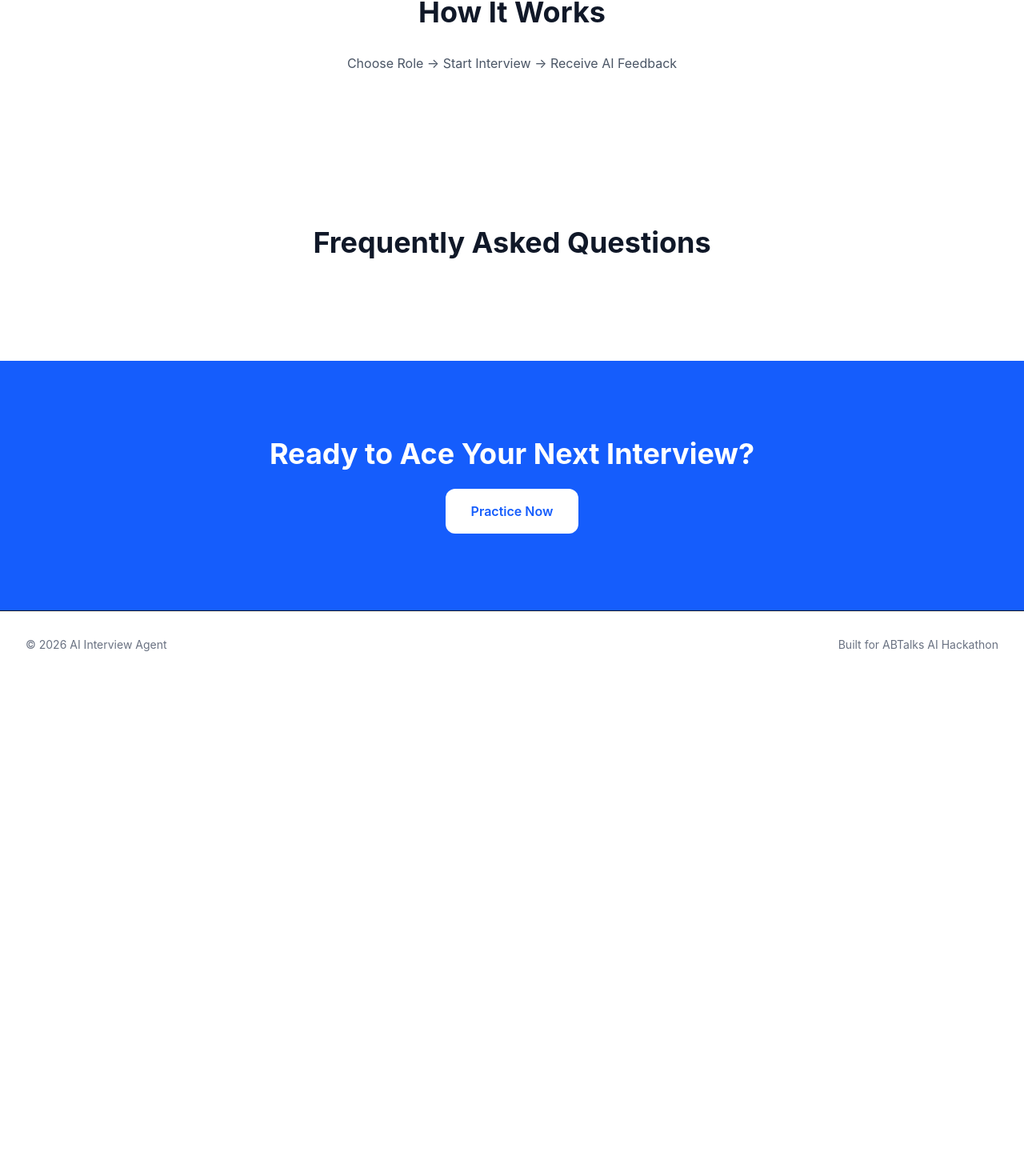
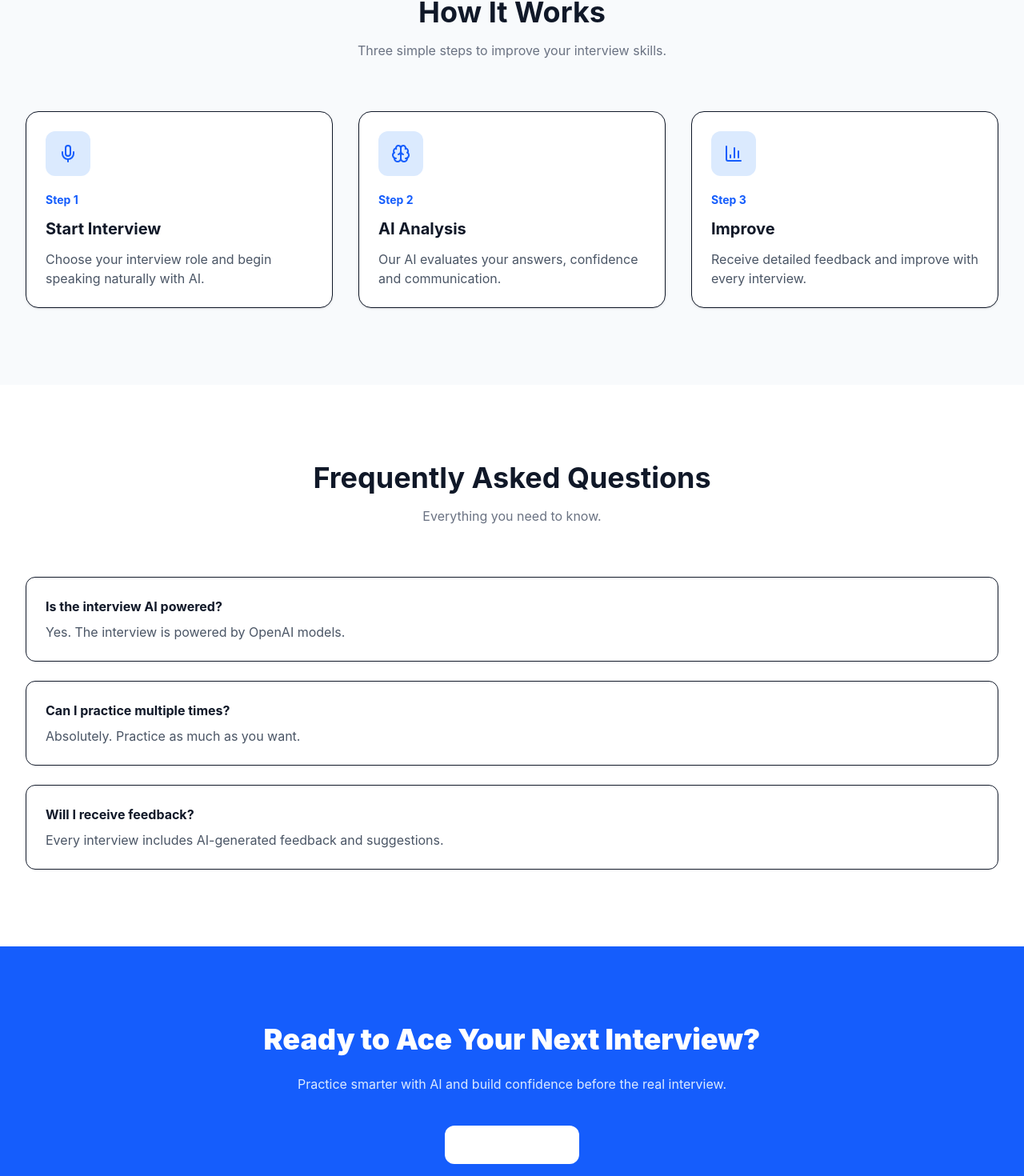
Before and after one commit to Codedbyriyad/AI-Interview-Agent, a React app in the folder frontend/: page / in a window 1280 px wide. Shown: the part 1758-3228 px from the top of the page at 80% size. Before the commit the page ends 2606 px from the top, so only its background shows below. Built offline with nearby package versions, Linux system fonts and the light colour scheme; the HTML template or start-up script is replaced by a standard one.

Commit message:
Complete landing page foundation

```diff
--- a/frontend/src/app/router.jsx
+++ b/frontend/src/app/router.jsx
@@ -1,8 +1,7 @@
-import {
-  createBrowserRouter,
-} from "react-router-dom";
+import { createBrowserRouter } from "react-router-dom";
 
 import MainLayout from "../layouts/MainLayout";
+
 import Home from "../pages/Home";
 import Interview from "../pages/Interview";
 import Feedback from "../pages/Feedback";
--- a/frontend/src/components/common/Footer.jsx
+++ b/frontend/src/components/common/Footer.jsx
@@ -4,13 +4,13 @@ function Footer() {
   return (
     <footer className="border-t py-8">
       <Container>
-        <div className="flex flex-col items-center justify-between gap-3 md:flex-row">
-          <p className="text-sm text-gray-500">
-            © 2026 AI Interview Agent
-          </p>
+        <div className="flex flex-col items-center justify-between gap-4 md:flex-row">
+          <h2 className="font-bold text-blue-600">
+            AI Interview Agent
+          </h2>
 
           <p className="text-sm text-gray-500">
-            Built for ABTalks AI Hackathon
+            © 2026 AI Interview Agent. All rights reserved.
           </p>
         </div>
       </Container>
--- a/frontend/src/components/landing/CTA.jsx
+++ b/frontend/src/components/landing/CTA.jsx
@@ -1,13 +1,24 @@
+import Container from "../common/Container";
+import Button from "../ui/Button";
+
 function CTA() {
   return (
     <section className="bg-blue-600 py-24 text-center text-white">
-      <h2 className="mb-6 text-4xl font-bold">
-        Ready to Ace Your Next Interview?
-      </h2>
+      <Container>
+        <h2 className="text-4xl font-black">
+          Ready to Ace Your Next Interview?
+        </h2>
 
-      <button className="rounded-xl bg-white px-8 py-4 font-semibold text-blue-600">
-        Practice Now
-      </button>
+        <p className="mx-auto mt-6 max-w-2xl text-blue-100">
+          Practice smarter with AI and build confidence before the real interview.
+        </p>
+
+        <Button
+          className="mt-10 bg-white text-blue-600 hover:bg-gray-100"
+        >
+          Start Practicing
+        </Button>
+      </Container>
     </section>
   );
 }
--- a/frontend/src/components/landing/FAQ.jsx
+++ b/frontend/src/components/landing/FAQ.jsx
@@ -1,9 +1,47 @@
+import Container from "../common/Container";
+import SectionTitle from "../ui/SectionTitle";
+
 function FAQ() {
   return (
-    <section className="py-24 text-center">
-      <h2 className="mb-8 text-4xl font-bold">
-        Frequently Asked Questions
-      </h2>
+    <section id="faq" className="py-24">
+      <Container>
+        <SectionTitle
+          title="Frequently Asked Questions"
+          subtitle="Everything you need to know."
+        />
+
+        <div className="space-y-6">
+          <div className="rounded-xl border p-6">
+            <h3 className="font-bold">
+              Is the interview AI powered?
+            </h3>
+
+            <p className="mt-2 text-gray-600">
+              Yes. The interview is powered by OpenAI models.
+            </p>
+          </div>
+
+          <div className="rounded-xl border p-6">
+            <h3 className="font-bold">
+              Can I practice multiple times?
+            </h3>
+
+            <p className="mt-2 text-gray-600">
+              Absolutely. Practice as much as you want.
+            </p>
+          </div>
+
+          <div className="rounded-xl border p-6">
+            <h3 className="font-bold">
+              Will I receive feedback?
+            </h3>
+
+            <p className="mt-2 text-gray-600">
+              Every interview includes AI-generated feedback and suggestions.
+            </p>
+          </div>
+        </div>
+      </Container>
     </section>
   );
 }
--- a/frontend/src/components/landing/HowItWorks.jsx
+++ b/frontend/src/components/landing/HowItWorks.jsx
@@ -1,13 +1,64 @@
+import { Mic, Brain, BarChart3 } from "lucide-react";
+import SectionTitle from "../ui/SectionTitle";
+import Card from "../ui/Card";
+import Container from "../common/Container";
+
+const steps = [
+  {
+    icon: Mic,
+    title: "Start Interview",
+    description:
+      "Choose your interview role and begin speaking naturally with AI.",
+  },
+  {
+    icon: Brain,
+    title: "AI Analysis",
+    description:
+      "Our AI evaluates your answers, confidence and communication.",
+  },
+  {
+    icon: BarChart3,
+    title: "Improve",
+    description:
+      "Receive detailed feedback and improve with every interview.",
+  },
+];
+
 function HowItWorks() {
   return (
-    <section className="py-24 text-center">
-      <h2 className="mb-8 text-4xl font-bold">
-        How It Works
-      </h2>
+    <section id="how-it-works" className="bg-slate-50 py-24">
+      <Container>
+        <SectionTitle
+          title="How It Works"
+          subtitle="Three simple steps to improve your interview skills."
+        />
 
-      <p className="text-gray-600">
-        Choose Role → Start Interview → Receive AI Feedback
-      </p>
+        <div className="grid gap-8 md:grid-cols-3">
+          {steps.map((step, index) => {
+            const Icon = step.icon;
+
+            return (
+              <Card key={step.title}>
+                <div className="mb-5 flex h-14 w-14 items-center justify-center rounded-xl bg-blue-100">
+                  <Icon className="text-blue-600" />
+                </div>
+
+                <div className="mb-3 text-sm font-bold text-blue-600">
+                  Step {index + 1}
+                </div>
+
+                <h3 className="text-xl font-bold">
+                  {step.title}
+                </h3>
+
+                <p className="mt-3 text-gray-600">
+                  {step.description}
+                </p>
+              </Card>
+            );
+          })}
+        </div>
+      </Container>
     </section>
   );
 }
--- a/frontend/src/layouts/MainLayout.jsx
+++ b/frontend/src/layouts/MainLayout.jsx
@@ -2,9 +2,9 @@ import { Outlet } from "react-router-dom";
 
 function MainLayout() {
   return (
-    <div className="min-h-screen bg-white text-gray-900">
+    <main className="min-h-screen bg-white text-gray-900">
       <Outlet />
-    </div>
+    </main>
   );
 }
 
--- a/frontend/src/pages/Feedback.jsx
+++ b/frontend/src/pages/Feedback.jsx
@@ -1,8 +1,10 @@
 function Feedback() {
   return (
-    <main className="flex min-h-screen items-center justify-center">
-      <h1 className="text-5xl font-bold">Feedback Page</h1>
-    </main>
+    <div className="flex min-h-screen items-center justify-center">
+      <h1 className="text-4xl font-bold">
+        Feedback Page
+      </h1>
+    </div>
   );
 }
 
--- a/frontend/src/pages/Interview.jsx
+++ b/frontend/src/pages/Interview.jsx
@@ -1,8 +1,10 @@
 function Interview() {
   return (
-    <main className="flex min-h-screen items-center justify-center">
-      <h1 className="text-5xl font-bold">Interview Page</h1>
-    </main>
+    <div className="flex min-h-screen items-center justify-center">
+      <h1 className="text-4xl font-bold">
+        Interview Page
+      </h1>
+    </div>
   );
 }
 
--- a/frontend/src/pages/NotFound.jsx
+++ b/frontend/src/pages/NotFound.jsx
@@ -1,10 +1,23 @@
+import { Link } from "react-router-dom";
+
 function NotFound() {
   return (
-    <main className="flex min-h-screen items-center justify-center">
-      <h1 className="text-5xl font-bold text-red-500">
-        404 - Page Not Found
+    <div className="flex min-h-screen flex-col items-center justify-center gap-5">
+      <h1 className="text-7xl font-black text-blue-600">
+        404
       </h1>
-    </main>
+
+      <p className="text-lg text-gray-600">
+        Page not found
+      </p>
+
+      <Link
+        to="/"
+        className="rounded-lg bg-blue-600 px-6 py-3 font-semibold text-white"
+      >
+        Back Home
+      </Link>
+    </div>
   );
 }
 
```
Also changed, not shown: frontend/src/pages/Home.jsx (+1 -8 lines).
